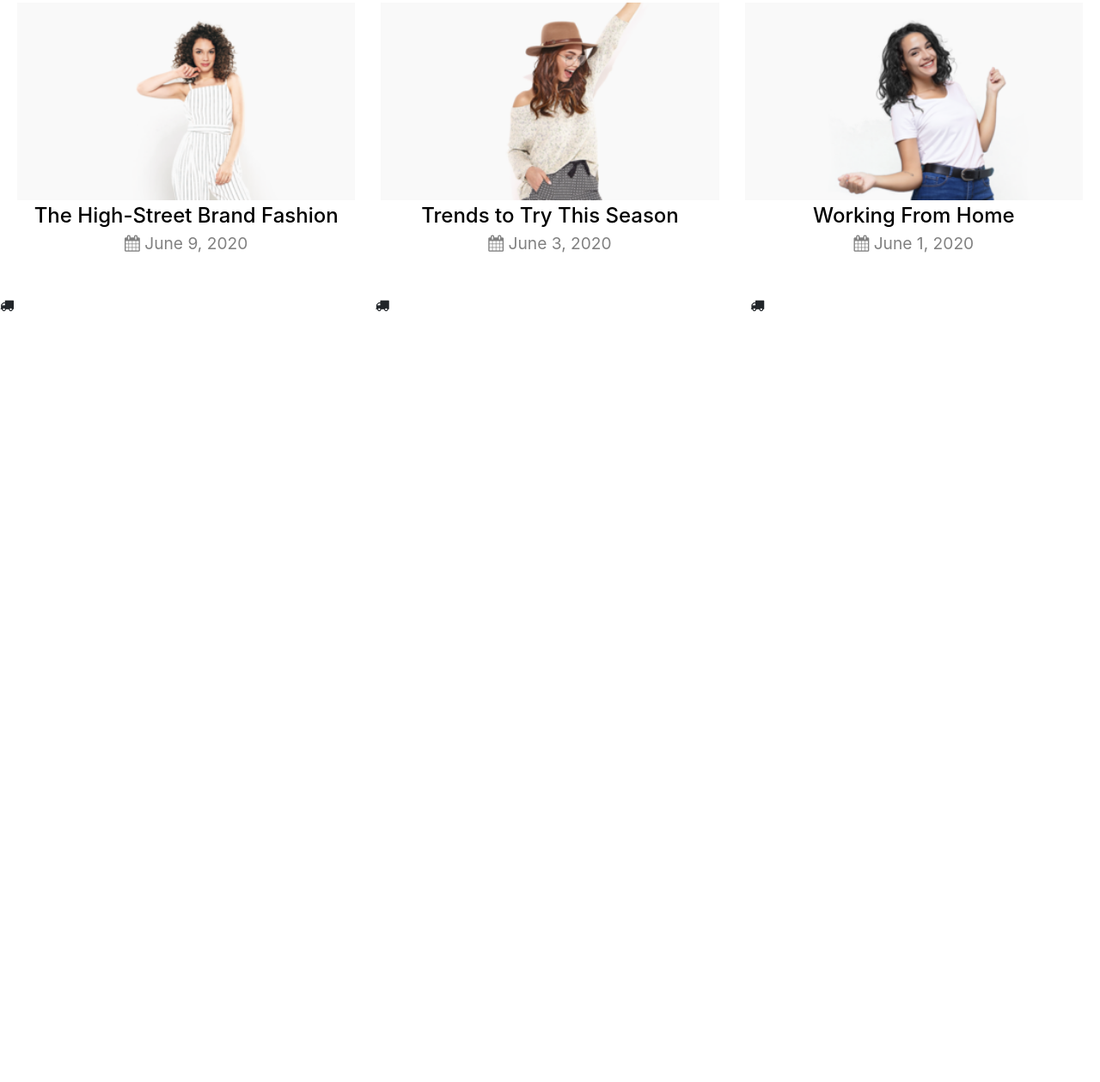
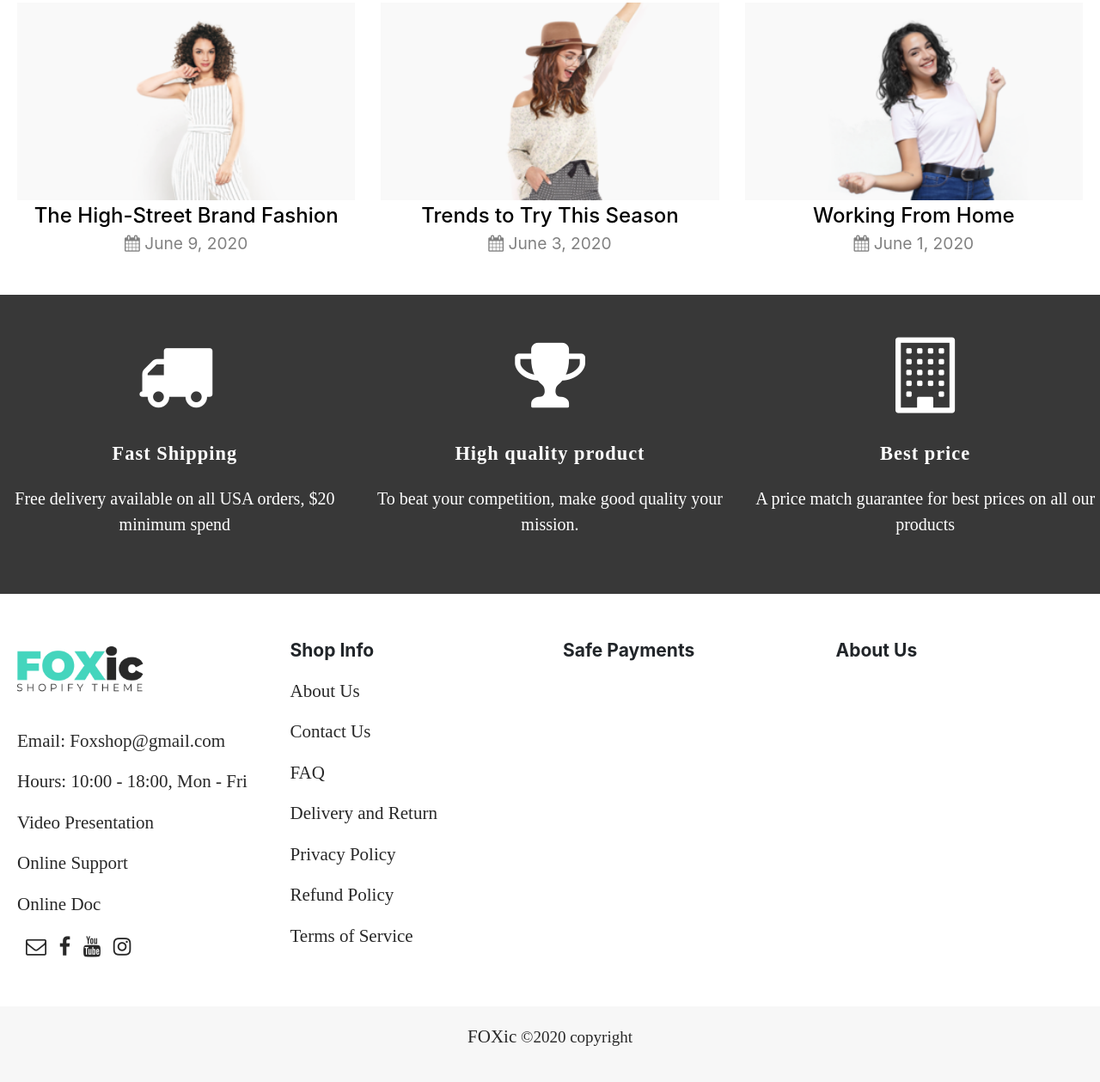
Before and after one commit to TranLeOfficial/TranLeStore, a plain HTML site: page index.html in a window 1280 px wide. Shown: the part 5208-6467 px from the top of the page at 86% size. Before the commit the page ends 5575 px from the top, so only its background shows below. Drawn offline with nearby package versions, Linux system fonts and the light colour scheme.

Commit message:
Add files via upload

```diff
--- a/index.html
+++ b/index.html
@@ -525,17 +525,23 @@
       <div class="row">
         <div class="col-md-4">
           <div class="icon-big-a">
-            <i class="fa fa-truck" aria-hidden="true"></i>
+            <i class="fa fa-truck heo" aria-hidden="true"></i>
+            <p class="fast-shipping">Fast Shipping</p>
+            <p class="free-delivery">Free delivery available on all USA orders, $20 minimum spend</p>
           </div>
         </div>
         <div class="col-md-4">
           <div class="icon-big-a">
-            <i class="fa fa-truck" aria-hidden="true"></i>
+            <i class="fa fa-trophy heo" aria-hidden="true"></i>
+            <p class="fast-shipping">High quality product</p>
+            <p class="free-delivery">To beat your competition, make good quality your mission.</p>
           </div>
         </div>
         <div class="col-md-4">
           <div class="icon-big-a">
-            <i class="fa fa-truck" aria-hidden="true"></i>
+            <i class="fa fa-building-o heo" aria-hidden="true"></i>
+            <p class="fast-shipping">Best price</p>
+            <p class="free-delivery">A price match guarantee for best prices on all our products</p>
           </div>
         </div>
       </div>
@@ -544,7 +550,56 @@
   </div>
 
   <!-- footer -->
-  <footer></footer>
+  <footer>
+    <div class="footer-all">
+      <div class="row">
+        <div class="col-md-3">
+          <div class="footer-all-a">
+            <img src="./public/images/logo.png" alt="logo" class="img-fluid logo">
+            <p class="email">Email:
+              <a href="#" class="link-mail">Foxshop@gmail.com</a>
+            </p>
+            <p class="hours-mon">Hours: 10:00 - 18:00, Mon - Fri</p>
+            <p><a href="#" class="video-pre">Video Presentation</a></p>
+            <p><a href="#" class="video-pre">Online Support</a></p>
+            <p><a href="#" class="video-pre">Online Doc</a></p>
+            <div class="icon-footer-all">
+              <a href="#" class="icon-footer"><i class="fa fa-envelope-o" aria-hidden="true"></i></a>
+              <a href="#" class="icon-footer"><i class="fa fa-facebook" aria-hidden="true"></i></a>
+              <a href="#" class="icon-footer"><i class="fa fa-youtube" aria-hidden="true"></i></a>
+              <a href="#" class="icon-footer"><i class="fa fa-instagram" aria-hidden="true"></i></a>
+            </div>
+          </div>
+        </div>
+        <div class="col-md-3">
+          <div class="footer-all-b">
+            <p class="shop-info">Shop Info</p>
+            <p><a href="#" class="video-pre">About Us</a></p>
+            <p><a href="#" class="video-pre">Contact Us</a></p>
+            <p><a href="#" class="video-pre">FAQ</a></p>
+            <p><a href="#" class="video-pre">Delivery and Return</a></p>
+            <p><a href="#" class="video-pre">Privacy Policy</a></p>
+            <p><a href="#" class="video-pre">Refund Policy</a></p>
+            <p><a href="#" class="video-pre">Terms of Service</a></p>
+          </div>
+        </div>
+        <div class="col-md-3">
+          <div class="footer-all-c">
+            <p class="shop-info">Safe Payments</p>
+          </div>
+        </div>
+        <div class="col-md-3">
+          <div class="footer-all-d">
+            <p class="shop-info">About Us</p>
+          </div>
+        </div>
+      </div>
+    </div>
+    <div class="footer-finish">
+      <p class="footer-copyright"><a href="#" class="link-mail">FOXic</a> &copy;2020 copyright
+      </p>
+    </div>
+  </footer>
 
 
   <script src="https://code.jquery.com/jquery-3.5.1.slim.min.js"
--- a/public/css/styles.css
+++ b/public/css/styles.css
@@ -565,6 +565,14 @@
     padding-right: 80px;
     padding-top: 200px;
 }
+.header-content-background:hover {
+    -webkit-transform:scale(1); transform:scale(1);
+    overflow:hidden;
+    -webkit-transform:scale(1.05);
+     transform:scale(1.05);
+     -webkit-transition: all 0.7s ease;
+     transition: all 0.7s ease;
+}
 .summer {
     text-align: center;
 }
@@ -674,4 +682,129 @@
     font-size: 1.2rem;
 }
 
-/* footer */
+/* Zoom photo */
+.content-a-left:hover {
+    -webkit-transform:scale(1); transform:scale(1);
+    overflow:hidden;
+    -webkit-transform:scale(1.05);
+     transform:scale(1.05);
+     -webkit-transition: all 0.7s ease;
+     transition: all 0.7s ease;
+}
+.content-c-left:hover {
+    -webkit-transform:scale(1); transform:scale(1);
+    overflow:hidden;
+    -webkit-transform:scale(1.05);
+     transform:scale(1.05);
+     -webkit-transition: all 0.7s ease;
+     transition: all 0.7s ease;
+}
+.content-a-right:hover {
+    -webkit-transform:scale(1); transform:scale(1);
+    overflow:hidden;
+    -webkit-transform:scale(1.05);
+     transform:scale(1.05);
+     -webkit-transition: all 0.7s ease;
+     transition: all 0.7s ease;
+}
+.content-c-right:hover {
+    -webkit-transform:scale(1); transform:scale(1);
+    overflow:hidden;
+    -webkit-transform:scale(1.05);
+     transform:scale(1.05);
+     -webkit-transition: all 0.7s ease;
+     transition: all 0.7s ease;
+}
+/* icon diplom */
+.icon-big {
+    background-color: #383838;
+    padding: 50px 0;
+}
+.icon-big-a {
+    text-align: center;
+}
+.heo {
+    color: #fff;
+    font-size: 5.5rem;
+}
+.fast-shipping {
+    font-weight: 600;
+    font-size: 1.4rem;
+    letter-spacing: 1px;
+    color: #fff;
+    margin: 30px 0 20px 0;
+    font-family: serif;
+}
+.free-delivery {
+    font-weight: 400;
+    font-size: 1.25rem;
+    color: #fff;
+    font-family: serif;
+}
+
+/* ========================================footer====================================== */
+.footer-all {
+    margin: 0 20px;
+    padding: 50px 0;
+}
+.link-mail {
+    text-decoration: none;
+    color: #282828;
+    font-size: 21px;
+    font-family: 'Times New Roman', Times, serif;
+}
+.link-mail:hover {
+    text-decoration: none;
+    color: #17c6aa;
+    font-size: 21px;
+    font-family: 'Times New Roman', Times, serif;
+}
+.email {
+    color: #282828;
+    font-size: 21px;
+    font-family: 'Times New Roman', Times, serif;
+    margin-top: 30px;
+}
+.hours-mon {
+    color: #282828;
+    font-size: 21px;
+    font-family: 'Times New Roman', Times, serif;
+}
+.video-pre {
+    color: #282828;
+    font-size: 21px;
+    font-family: 'Times New Roman', Times, serif;
+}
+.video-pre:hover {
+    color: #17c6aa;
+    font-size: 21px;
+    font-family: 'Times New Roman', Times, serif;
+    text-decoration: none;
+}
+.icon-footer {
+    padding-left: 10px;
+    font-size: 1.5rem;
+    color: #282828;
+    text-decoration: none;
+}
+.icon-footer:hover {
+    padding-left: 10px;
+    font-size: 1.5rem;
+    color: #17c6aa;
+    text-decoration: none;
+}
+/* footer========================B */
+.shop-info {
+    font-weight: 700;
+    font-size: 21px;
+}
+.footer-copyright {
+    color: #282828;
+    font-size: 19px;
+    font-family: 'Times New Roman', Times, serif;
+}
+.footer-finish {
+    text-align: center;
+    background-color: #f7f7f7;
+    padding: 20px 0;
+}
```
